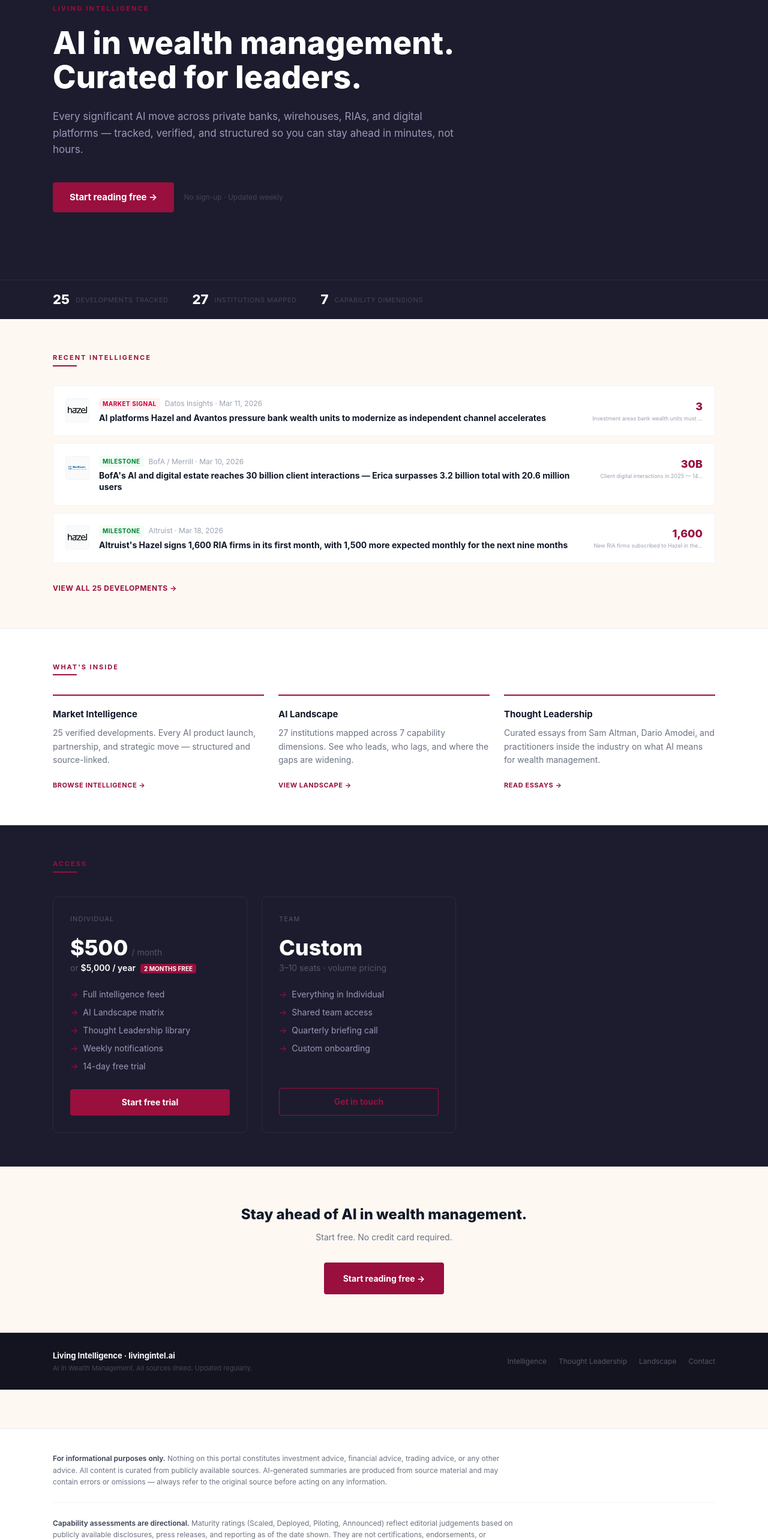
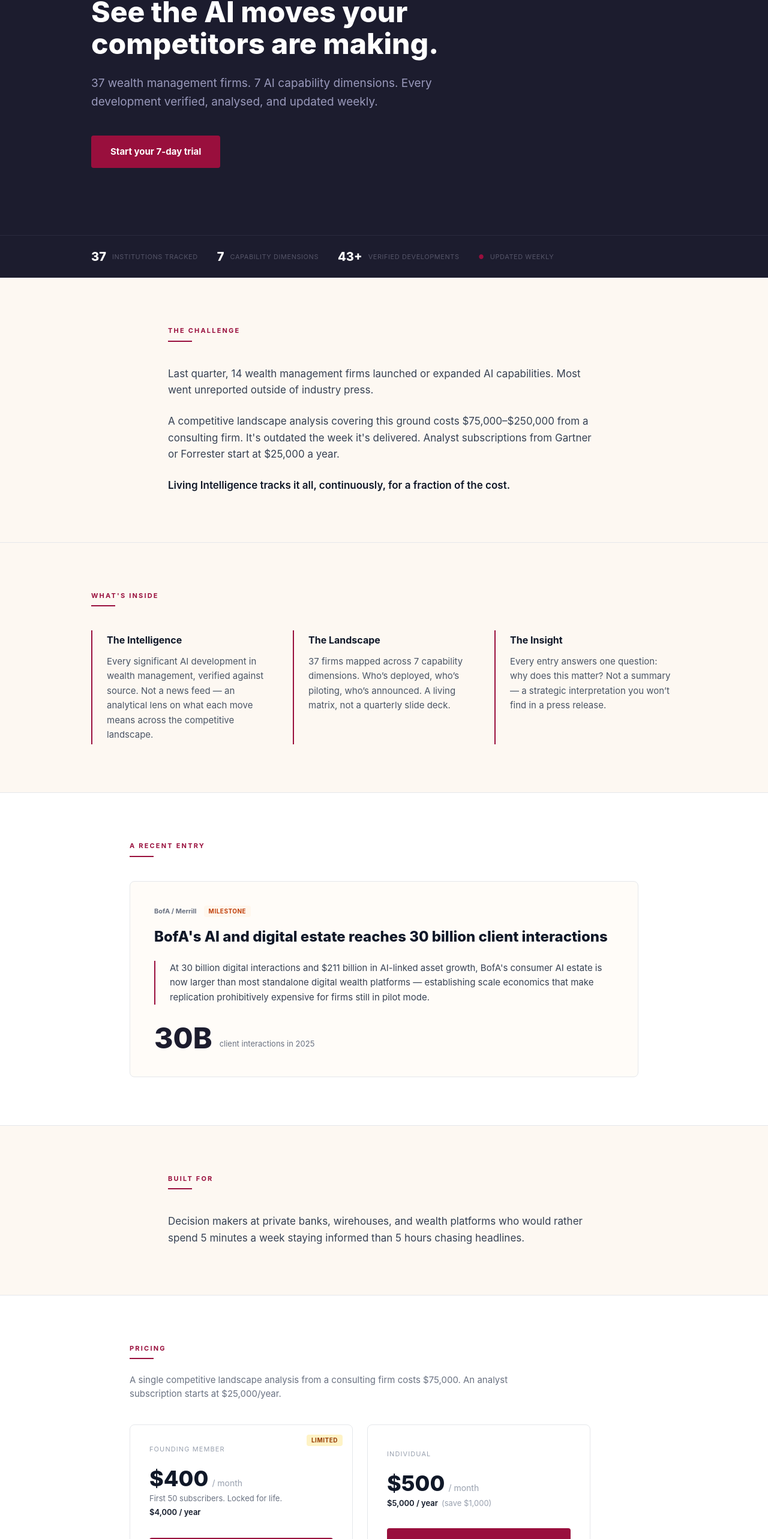
Before and after one commit to CuriosityAIAgent/living-intelligence, a Next.js app: page / in a window 1280 px wide. Shown: the part 203-2769 px from the top of the page at 60% size. Built offline with nearby package versions, Linux system fonts and the light colour scheme.

Commit message:
Build livingintel.ai landing page — premium positioning, 7-day trial
Co-Authored-By: Claude Opus 4.6 (1M context) <noreply@anthropic.com>

```diff
--- a/app/layout.tsx
+++ b/app/layout.tsx
@@ -1,10 +1,9 @@
 import type { Metadata } from "next";
 import "./globals.css";
-import Footer from "@/components/Footer";
 
 export const metadata: Metadata = {
-  title: "AI in Wealth Management",
-  description: "Curated intelligence on AI across wealth management and financial services. Market developments, thought leadership, and competitive landscape.",
+  title: "Living Intelligence — AI in Wealth Management",
+  description: "37 wealth management firms. 7 AI capability dimensions. Every development verified, analysed, and updated weekly.",
 };
 
 export default function RootLayout({
@@ -19,7 +18,6 @@ export default function RootLayout({
       </head>
       <body className="bg-white text-gray-900 min-h-screen flex flex-col">
         <div className="flex-1">{children}</div>
-        <Footer />
       </body>
     </html>
   );
--- a/app/page.tsx
+++ b/app/page.tsx
@@ -1,239 +1,242 @@
-import Link from 'next/link';
-import Header from '@/components/Header';
-import { getAllIntelligence, getAllCompetitors, getCapabilities, formatDateShort, TYPE_LABELS } from '@/lib/data';
-
-const TYPE_COLORS: Record<string, string> = {
-  partnership: 'bg-blue-50 text-blue-700',
-  product_launch: 'bg-purple-50 text-purple-700',
-  milestone: 'bg-green-50 text-green-700',
-  strategy_move: 'bg-orange-50 text-orange-700',
-  market_signal: 'bg-rose-50 text-rose-700',
-};
-
 export default function LandingPage() {
-  const allEntries = getAllIntelligence();
-  const competitors = getAllCompetitors();
-  const capabilities = getCapabilities();
-  const previewEntries = allEntries.slice(0, 3);
-
   return (
     <div className="min-h-screen">
-      <Header />
 
-      {/* HERO */}
+      {/* ─── SECTION 1: HERO ─── */}
       <section className="bg-[#1C1C2E]">
-        <div className="max-w-6xl mx-auto px-6 py-20 md:py-28">
-          <div className="max-w-2xl">
-            <p className="text-[11px] font-bold uppercase tracking-[0.2em] text-[#990F3D] mb-5">
-              Living Intelligence
+        <div className="max-w-5xl mx-auto px-6 pt-16 pb-20 md:pt-24 md:pb-28">
+
+          {/* Masthead wordmark */}
+          <p className="text-[13px] font-extrabold uppercase tracking-[0.25em] text-white mb-16 md:mb-20">
+            Living Intelligence
+          </p>
+
+          {/* Headline block */}
+          <div className="max-w-3xl">
+            <h1 className="text-3xl md:text-[48px] font-extrabold text-white leading-[1.12] mb-6">
+              See the AI moves your competitors are making.
+            </h1>
+            <p className="text-[17px] md:text-[19px] text-[#9999BB] leading-relaxed mb-10 max-w-2xl">
+              37 wealth management firms. 7 AI capability dimensions. Every development verified, analysed, and updated weekly.
             </p>
-            <h1 className="text-4xl md:text-[52px] font-extrabold text-white leading-[1.1] mb-6">
-              AI in wealth management.<br />Curated for leaders.
-            </h1>
-            <p className="text-[17px] text-[#9999BB] leading-relaxed mb-10">
-              Every significant AI move across private banks, wirehouses, RIAs, and digital platforms —
-              tracked, verified, and structured so you can stay ahead in minutes, not hours.
-            </p>
-            <div className="flex flex-col sm:flex-row items-start sm:items-center gap-4">
-              <Link
-                href="/intelligence"
-                className="inline-flex items-center gap-2 bg-[#990F3D] hover:bg-[#7a0c31] text-white text-[15px] font-bold px-7 py-3.5 rounded transition-colors no-underline"
-              >
-                Start reading free →
-              </Link>
-              <span className="text-[12px] text-[#444458]">No sign-up · Updated weekly</span>
-            </div>
+            <a
+              href="#pricing"
+              className="inline-block bg-[#990F3D] hover:bg-[#7a0c31] text-white text-[15px] font-bold px-8 py-4 rounded transition-colors no-underline"
+            >
+              Start your 7-day trial
+            </a>
           </div>
         </div>
+
         {/* Stats strip */}
         <div className="border-t border-[#2A2A3E]">
-          <div className="max-w-6xl mx-auto px-6 py-4 flex flex-wrap gap-x-10 gap-y-2">
+          <div className="max-w-5xl mx-auto px-6 py-5 flex flex-wrap gap-x-8 gap-y-3">
             {[
-              { n: allEntries.length, label: 'Developments tracked' },
-              { n: competitors.length, label: 'Institutions mapped' },
-              { n: capabilities.length, label: 'Capability dimensions' },
-            ].map(s => (
+              { n: '37', label: 'Institutions Tracked' },
+              { n: '7', label: 'Capability Dimensions' },
+              { n: '43+', label: 'Verified Developments' },
+              { n: '●', label: 'Updated Weekly' },
+            ].map((s) => (
               <div key={s.label} className="flex items-center gap-2.5">
-                <span className="text-[22px] font-extrabold text-white">{s.n}</span>
-                <span className="text-[11px] uppercase tracking-wider text-[#444458]">{s.label}</span>
+                {s.n === '●' ? (
+                  <span className="text-[10px] text-[#990F3D]">●</span>
+                ) : (
+                  <span className="text-[20px] font-extrabold text-white">{s.n}</span>
+                )}
+                <span className="text-[11px] uppercase tracking-wider text-[#555568]">{s.label}</span>
               </div>
             ))}
           </div>
         </div>
       </section>
 
-      {/* RECENT INTELLIGENCE */}
-      <section className="py-14 bg-[#FDF8F2] border-b border-gray-200">
-        <div className="max-w-6xl mx-auto px-6">
-          <p className="text-[11px] font-bold uppercase tracking-[0.18em] text-[#990F3D] mb-1">Recent Intelligence</p>
-          <hr className="border-t-2 border-[#990F3D] mb-8 w-10" />
-          <div className="space-y-3 mb-7">
-            {previewEntries.map(entry => (
-              <Link
-                key={entry.id}
-                href={`/intelligence/${entry.id}`}
-                className="flex items-start gap-4 p-5 bg-white border border-gray-100 rounded hover:border-[#990F3D] transition-all no-underline group"
-              >
-                <div className="w-10 h-10 bg-gray-50 border border-gray-100 rounded flex items-center justify-center flex-shrink-0">
-                  {entry.image_url ? (
-                    // eslint-disable-next-line @next/next/no-img-element
-                    <img src={entry.image_url} alt={entry.company_name} className="max-h-7 max-w-8 object-contain" />
-                  ) : (
-                    <span className="text-[9px] font-bold text-gray-400">{entry.company_name.slice(0, 3)}</span>
-                  )}
-                </div>
-                <div className="flex-1 min-w-0">
-                  <div className="flex items-center gap-2 mb-1">
-                    <span className={`text-[10px] font-bold uppercase tracking-wider px-1.5 py-0.5 rounded-sm ${TYPE_COLORS[entry.type] || 'bg-gray-100 text-gray-600'}`}>
-                      {TYPE_LABELS[entry.type]}
-                    </span>
-                    <span className="text-xs text-gray-400">{entry.company_name} · {formatDateShort(entry.date)}</span>
-                  </div>
-                  <h3 className="text-[14px] font-bold text-gray-900 leading-snug group-hover:text-[#990F3D] transition-colors">
-                    {entry.headline}
-                  </h3>
-                </div>
-                {entry.key_stat && (
-                  <div className="flex-shrink-0 text-right hidden sm:block min-w-[70px]">
-                    <div className="text-lg font-extrabold text-[#990F3D]">{entry.key_stat.number}</div>
-                    <div className="text-[9px] text-gray-400 leading-tight">{entry.key_stat.label.slice(0, 40)}…</div>
-                  </div>
-                )}
-              </Link>
-            ))}
+      {/* ─── SECTION 2: THE CHALLENGE ─── */}
+      <section className="py-16 md:py-20 bg-[#FDF8F2]">
+        <div className="max-w-3xl mx-auto px-6">
+          <p className="text-[11px] font-bold uppercase tracking-[0.2em] text-[#990F3D] mb-2">
+            The Challenge
+          </p>
+          <hr className="border-t-2 border-[#990F3D] mb-10 w-10" />
+
+          <div className="space-y-6 text-[17px] text-gray-700 leading-relaxed">
+            <p>
+              Last quarter, 14 wealth management firms launched or expanded AI capabilities. Most went unreported outside of industry press.
+            </p>
+            <p>
+              A competitive landscape analysis covering this ground costs $75,000&ndash;$250,000 from a consulting firm. It&apos;s outdated the week it&apos;s delivered. Analyst subscriptions from Gartner or Forrester start at $25,000 a year.
+            </p>
+            <p className="text-gray-900 font-semibold">
+              Living Intelligence tracks it all, continuously, for a fraction of the cost.
+            </p>
           </div>
-          <Link href="/intelligence" className="text-[12px] font-bold text-[#990F3D] hover:underline uppercase tracking-wider">
-            View all {allEntries.length} developments →
-          </Link>
         </div>
       </section>
 
-      {/* WHAT'S INSIDE */}
-      <section className="py-14 bg-white border-b border-gray-200">
-        <div className="max-w-6xl mx-auto px-6">
-          <p className="text-[11px] font-bold uppercase tracking-[0.18em] text-[#990F3D] mb-1">What&apos;s Inside</p>
-          <hr className="border-t-2 border-[#990F3D] mb-8 w-10" />
-          <div className="grid md:grid-cols-3 gap-6">
+      {/* ─── SECTION 3: WHAT'S INSIDE ─── */}
+      <section className="py-16 md:py-20 bg-[#FDF8F2] border-t border-gray-200">
+        <div className="max-w-5xl mx-auto px-6">
+          <p className="text-[11px] font-bold uppercase tracking-[0.2em] text-[#990F3D] mb-2">
+            What&apos;s Inside
+          </p>
+          <hr className="border-t-2 border-[#990F3D] mb-10 w-10" />
+
+          <div className="grid md:grid-cols-3 gap-8">
             {[
               {
-                title: 'Market Intelligence',
-                desc: `${allEntries.length} verified developments. Every AI product launch, partnership, and strategic move — structured and source-linked.`,
-                href: '/intelligence',
-                cta: 'Browse intelligence →',
+                title: 'The Intelligence',
+                desc: 'Every significant AI development in wealth management, verified against source. Not a news feed \u2014 an analytical lens on what each move means across the competitive landscape.',
               },
               {
-                title: 'AI Landscape',
-                desc: `${competitors.length} institutions mapped across ${capabilities.length} capability dimensions. See who leads, who lags, and where the gaps are widening.`,
-                href: '/landscape',
-                cta: 'View landscape →',
+                title: 'The Landscape',
+                desc: '37 firms mapped across 7 capability dimensions. Who\u2019s deployed, who\u2019s piloting, who\u2019s announced. A living matrix, not a quarterly slide deck.',
               },
               {
-                title: 'Thought Leadership',
-                desc: 'Curated essays from Sam Altman, Dario Amodei, and practitioners inside the industry on what AI means for wealth management.',
-                href: '/thought-leadership',
-                cta: 'Read essays →',
+                title: 'The Insight',
+                desc: 'Every entry answers one question: why does this matter? Not a summary \u2014 a strategic interpretation you won\u2019t find in a press release.',
               },
-            ].map(item => (
-              <div key={item.title} className="border-t-2 border-[#990F3D] pt-5">
-                <h3 className="text-[15px] font-bold text-gray-900 mb-2">{item.title}</h3>
-                <p className="text-sm text-gray-500 leading-relaxed mb-4">{item.desc}</p>
-                <Link href={item.href} className="text-[11px] font-bold text-[#990F3D] hover:underline uppercase tracking-wider">
-                  {item.cta}
-                </Link>
+            ].map((card) => (
+              <div
+                key={card.title}
+                className="border-l-2 border-[#990F3D] pl-6 py-1"
+              >
+                <h3 className="text-[16px] font-bold text-gray-900 mb-3">{card.title}</h3>
+                <p className="text-[15px] text-gray-600 leading-relaxed">{card.desc}</p>
               </div>
             ))}
           </div>
         </div>
       </section>
 
-      {/* PRICING */}
-      <section className="py-14 bg-[#1C1C2E]">
-        <div className="max-w-6xl mx-auto px-6">
-          <p className="text-[11px] font-bold uppercase tracking-[0.18em] text-[#990F3D] mb-1">Access</p>
+      {/* ─── SECTION 4: SAMPLE ENTRY ─── */}
+      <section className="py-16 md:py-20 bg-white border-t border-gray-200">
+        <div className="max-w-4xl mx-auto px-6">
+          <p className="text-[11px] font-bold uppercase tracking-[0.2em] text-[#990F3D] mb-2">
+            A Recent Entry
+          </p>
           <hr className="border-t-2 border-[#990F3D] mb-10 w-10" />
-          <div className="grid md:grid-cols-2 gap-6 max-w-2xl">
 
-            <div className="border border-[#2A2A3E] rounded-lg p-7">
-              <p className="text-[11px] uppercase tracking-widest text-[#555568] mb-5">Individual</p>
-              <div className="mb-1">
-                <span className="text-4xl font-extrabold text-white">$500</span>
-                <span className="text-[#555568] text-sm ml-1.5">/ month</span>
-              </div>
-              <p className="text-[#555568] text-sm mb-6">
-                or <span className="text-white font-semibold">$5,000 / year</span>
-                <span className="ml-2 text-[10px] bg-[#990F3D] text-white px-1.5 py-0.5 rounded-sm font-bold">2 MONTHS FREE</span>
-              </p>
-              <ul className="space-y-2.5 mb-7 text-sm text-[#9999BB]">
-                {['Full intelligence feed', 'AI Landscape matrix', 'Thought Leadership library', 'Weekly notifications', '14-day free trial'].map(f => (
-                  <li key={f} className="flex items-center gap-2">
-                    <span className="text-[#990F3D]">→</span>{f}
-                  </li>
-                ))}
-              </ul>
-              <Link
-                href="/intelligence"
-                className="block text-center bg-[#990F3D] hover:bg-[#7a0c31] text-white text-sm font-bold py-3 rounded transition-colors no-underline"
-              >
-                Start free trial
-              </Link>
+          {/* Sample card */}
+          <div className="border border-gray-200 rounded-lg p-8 md:p-10 bg-[#FFFCF8]">
+            {/* Card header */}
+            <div className="flex flex-wrap items-center gap-3 mb-4">
+              <span className="text-[11px] font-bold text-gray-500">BofA / Merrill</span>
+              <span className="text-[10px] font-bold uppercase tracking-wider bg-[#FFF7ED] text-[#C2410C] px-2 py-0.5 rounded-sm">
+                Milestone
+              </span>
             </div>
 
-            <div className="border border-[#2A2A3E] rounded-lg p-7 flex flex-col justify-between">
-              <div>
-                <p className="text-[11px] uppercase tracking-widest text-[#555568] mb-5">Team</p>
-                <p className="text-4xl font-extrabold text-white mb-1">Custom</p>
-                <p className="text-[#555568] text-sm mb-6">3–10 seats · volume pricing</p>
-                <ul className="space-y-2.5 mb-7 text-sm text-[#9999BB]">
-                  {['Everything in Individual', 'Shared team access', 'Quarterly briefing call', 'Custom onboarding'].map(f => (
-                    <li key={f} className="flex items-center gap-2">
-                      <span className="text-[#990F3D]">→</span>{f}
-                    </li>
-                  ))}
-                </ul>
-              </div>
-              <a
-                href="mailto:hello@livingintel.ai"
-                className="block text-center border border-[#990F3D] text-[#990F3D] hover:bg-[#990F3D] hover:text-white text-sm font-bold py-3 rounded transition-colors no-underline"
-              >
-                Get in touch
-              </a>
+            {/* Headline */}
+            <h3 className="text-xl md:text-2xl font-extrabold text-gray-900 leading-snug mb-6">
+              BofA&apos;s AI and digital estate reaches 30 billion client interactions
+            </h3>
+
+            {/* Insight callout */}
+            <div className="border-l-2 border-[#990F3D] pl-6 mb-8">
+              <p className="text-[15px] text-gray-700 leading-relaxed">
+                At 30 billion digital interactions and $211 billion in AI-linked asset growth, BofA&apos;s consumer AI estate is now larger than most standalone digital wealth platforms &mdash; establishing scale economics that make replication prohibitively expensive for firms still in pilot mode.
+              </p>
             </div>
 
+            {/* Key stat */}
+            <div className="flex items-end gap-3">
+              <span className="text-4xl md:text-5xl font-extrabold text-[#1C1C2E] leading-none">30B</span>
+              <span className="text-[13px] text-gray-500 pb-1">client interactions in 2025</span>
+            </div>
           </div>
         </div>
       </section>
 
-      {/* FINAL CTA */}
-      <section className="py-16 bg-[#FDF8F2] text-center">
-        <div className="max-w-xl mx-auto px-6">
-          <h2 className="text-2xl font-extrabold text-gray-900 mb-3">
-            Stay ahead of AI in wealth management.
-          </h2>
-          <p className="text-sm text-gray-500 mb-8">Start free. No credit card required.</p>
-          <Link
-            href="/intelligence"
-            className="inline-flex items-center gap-2 bg-[#990F3D] hover:bg-[#7a0c31] text-white text-[14px] font-bold px-8 py-4 rounded transition-colors no-underline"
-          >
-            Start reading free →
-          </Link>
+      {/* ─── SECTION 5: BUILT FOR ─── */}
+      <section className="py-16 md:py-20 bg-[#FDF8F2] border-t border-gray-200">
+        <div className="max-w-3xl mx-auto px-6">
+          <p className="text-[11px] font-bold uppercase tracking-[0.2em] text-[#990F3D] mb-2">
+            Built For
+          </p>
+          <hr className="border-t-2 border-[#990F3D] mb-10 w-10" />
+
+          <p className="text-[17px] text-gray-700 leading-relaxed">
+            Decision makers at private banks, wirehouses, and wealth platforms who would rather spend 5 minutes a week staying informed than 5 hours chasing headlines.
+          </p>
         </div>
       </section>
 
-      {/* FOOTER */}
-      <footer className="bg-[#141420] border-t border-[#2A2A3E] py-7">
-        <div className="max-w-6xl mx-auto px-6 flex flex-col sm:flex-row items-start sm:items-center justify-between gap-4">
-          <div>
-            <p className="text-[13px] font-bold text-white mb-0.5">Living Intelligence · livingintel.ai</p>
-            <p className="text-[11px] text-[#444458]">AI in Wealth Management. All sources linked. Updated regularly.</p>
+      {/* ─── SECTION 6: PRICING ─── */}
+      <section id="pricing" className="py-16 md:py-20 bg-white border-t border-gray-200">
+        <div className="max-w-4xl mx-auto px-6">
+          <p className="text-[11px] font-bold uppercase tracking-[0.2em] text-[#990F3D] mb-2">
+            Pricing
+          </p>
+          <hr className="border-t-2 border-[#990F3D] mb-6 w-10" />
+
+          <p className="text-[15px] text-gray-500 mb-10 max-w-2xl">
+            A single competitive landscape analysis from a consulting firm costs $75,000. An analyst subscription starts at $25,000/year.
+          </p>
+
+          <div className="grid md:grid-cols-2 gap-6 max-w-3xl">
+            {/* Founding Member */}
+            <div className="border border-gray-200 rounded-lg p-8 relative">
+              <span className="absolute top-4 right-4 text-[10px] font-bold uppercase tracking-wider bg-amber-100 text-amber-800 px-2 py-0.5 rounded-sm">
+                Limited
+              </span>
+              <p className="text-[11px] uppercase tracking-widest text-gray-400 mb-5">Founding Member</p>
+              <div className="mb-1">
+                <span className="text-4xl font-extrabold text-gray-900">$400</span>
+                <span className="text-gray-400 text-sm ml-1.5">/ month</span>
+              </div>
+              <p className="text-[13px] text-gray-500 mb-1">First 50 subscribers. Locked for life.</p>
+              <p className="text-[13px] text-gray-500 mb-8">
+                <span className="text-gray-900 font-semibold">$4,000 / year</span>
+              </p>
+              <a
+                href="#"
+                className="block text-center bg-[#990F3D] hover:bg-[#7a0c31] text-white text-[14px] font-bold py-3.5 rounded transition-colors no-underline"
+              >
+                Start your 7-day trial
+              </a>
+            </div>
+
+            {/* Individual */}
+            <div className="border border-gray-200 rounded-lg p-8">
+              <p className="text-[11px] uppercase tracking-widest text-gray-400 mb-5 mt-2">Individual</p>
+              <div className="mb-1">
+                <span className="text-4xl font-extrabold text-gray-900">$500</span>
+                <span className="text-gray-400 text-sm ml-1.5">/ month</span>
+              </div>
+              <p className="text-[13px] text-gray-500 mb-8">
+                <span className="text-gray-900 font-semibold">$5,000 / year</span>
+                <span className="text-gray-400 ml-1.5">(save $1,000)</span>
+              </p>
+              <a
+                href="#"
+                className="block text-center bg-[#990F3D] hover:bg-[#7a0c31] text-white text-[14px] font-bold py-3.5 rounded transition-colors no-underline"
+              >
+                Start your 7-day trial
+              </a>
+            </div>
           </div>
-          <div className="flex items-center gap-5">
-            <Link href="/intelligence" className="text-[12px] text-[#555568] hover:text-white transition-colors">Intelligence</Link>
-            <Link href="/thought-leadership" className="text-[12px] text-[#555568] hover:text-white transition-colors">Thought Leadership</Link>
-            <Link href="/landscape" className="text-[12px] text-[#555568] hover:text-white transition-colors">Landscape</Link>
-            <a href="mailto:hello@livingintel.ai" className="text-[12px] text-[#555568] hover:text-white transition-colors">Contact</a>
-          </div>
+
+          <p className="text-[13px] text-gray-400 mt-6">
+            Team pricing available.{' '}
+            <a href="mailto:hello@livingintel.ai" className="text-[#990F3D] hover:underline">Contact us</a>.
+          </p>
         </div>
-      </footer>
+      </section>
+
+      {/* ─── SECTION 7: FINAL CTA ─── */}
+      <section className="bg-[#1C1C2E] py-20 md:py-24 text-center">
+        <div className="max-w-2xl mx-auto px-6">
+          <p className="text-[17px] md:text-[19px] text-[#9999BB] leading-relaxed mb-10">
+            43 developments tracked since launch. The pace is accelerating.
+          </p>
+          <a
+            href="#pricing"
+            className="inline-block bg-[#990F3D] hover:bg-[#7a0c31] text-white text-[15px] font-bold px-8 py-4 rounded transition-colors no-underline mb-10"
+          >
+            Start your 7-day trial
+          </a>
+          <p className="text-[12px] text-[#444458]">By AI of the Tiger</p>
+        </div>
+      </section>
 
     </div>
   );
```
